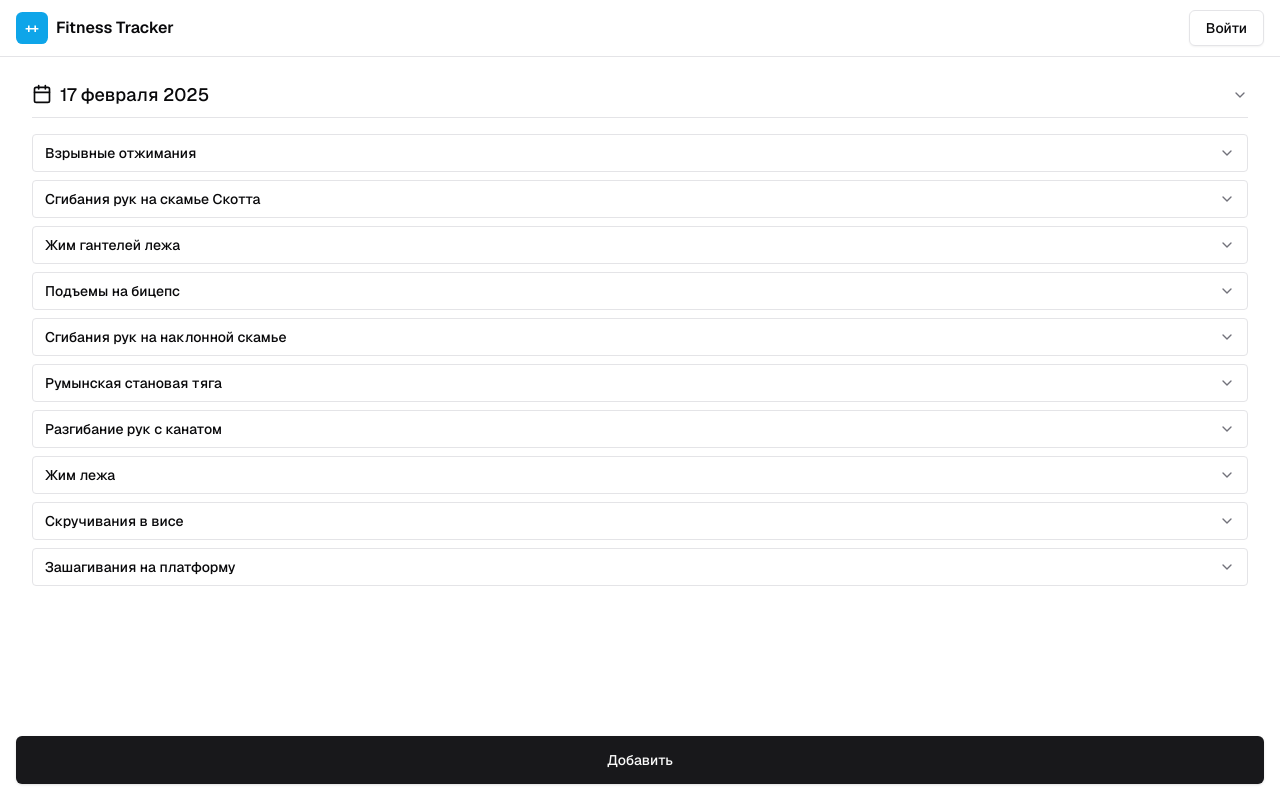
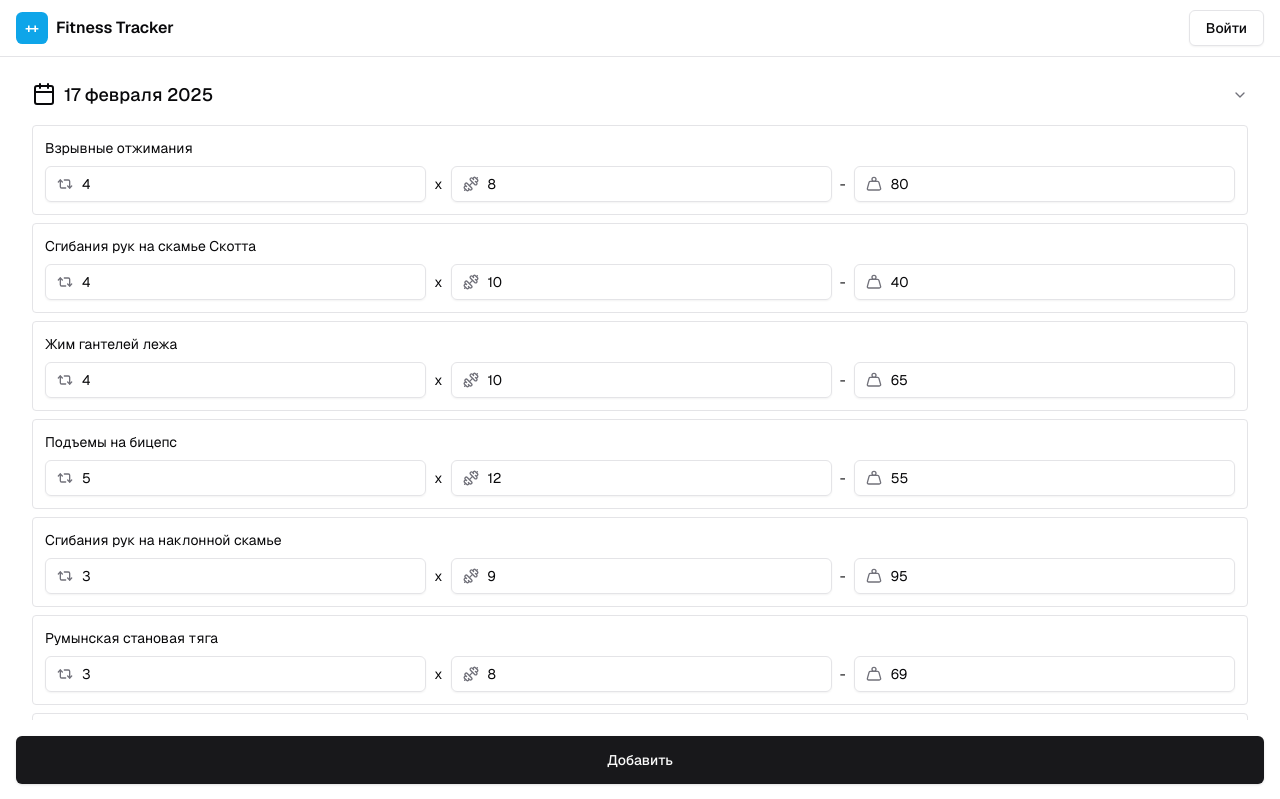
Before and after one commit to mazurovandre/fitness-tracker-frontend, a Next.js app: page / in a window 1280 px wide. Shown: the top 799 px of the page. Built offline with nearby package versions, Linux system fonts and the light colour scheme.

Commit message:
Added new icons

```diff
--- a/app/components/AddWorkout/AddWorkout.tsx
+++ b/app/components/AddWorkout/AddWorkout.tsx
@@ -22,7 +22,7 @@ import { Label } from '@/components/ui/label';
 import { useQuery } from '@tanstack/react-query';
 import { useState } from 'react';
 import { fetchExercises } from '../WorkoutList/fetchExercises';
-import { CheckboxIcon } from '../ui/icons/checkbox-icon';
+import { Check } from 'lucide-react';
 
 interface AddWorkoutProps {
   onSubmit: (exercises: IExercise[]) => void;
@@ -74,7 +74,7 @@ export const AddWorkout: React.FC<AddWorkoutProps> = ({ onSubmit }) => {
         <span>
           [{exercise.muscleGroup}] : {exercise.name}
         </span>
-        {selectedExercises.some((e) => e.id === exercise.id) && <CheckboxIcon />}
+        {selectedExercises.some((e) => e.id === exercise.id) && <Check />}
       </CommandItem>
     ));
   };
--- a/app/components/TrainingCalendar/TrainingCalendar.tsx
+++ b/app/components/TrainingCalendar/TrainingCalendar.tsx
@@ -10,20 +10,18 @@ import {
 import { useState } from 'react';
 import { format } from 'date-fns';
 import { ru } from 'date-fns/locale';
-import { CalendarIcon } from '../ui/icons/calendar-icon';
+import { Calendar as CalendarIcon } from 'lucide-react';
 
 export function TrainingCalendar() {
   const [date, setDate] = useState<Date | undefined>(new Date());
 
   return (
     <Accordion type='single' collapsible className='w-full'>
-      <AccordionItem value='calendar'>
+      <AccordionItem value='calendar' className='border-b-0'>
         <AccordionTrigger className='text-lg pt-0 pb-2 !no-underline'>
           <div className='flex items-center gap-2'>
             <CalendarIcon className='mb-[2px]' />
-            <span className=''>
-              {date ? format(date, 'd MMMM yyyy', { locale: ru }) : 'Выберите дату'}
-            </span>
+            {date ? format(date, 'd MMMM yyyy', { locale: ru }) : 'Выберите дату'}
           </div>
         </AccordionTrigger>
         <AccordionContent>
--- a/app/components/WorkoutList/WorkoutList.tsx
+++ b/app/components/WorkoutList/WorkoutList.tsx
@@ -31,7 +31,7 @@ export default function WorkoutList() {
   };
 
   return (
-    <div className='h-full flex flex-col gap-4 pb-16'>
+    <div className='h-full flex flex-col gap-2 pb-16'>
       <TrainingCalendar />
       <div className='flex flex-col gap-2'>
         {workouts.map((workout) => (
--- a/app/components/WorkoutListItem.tsx
+++ b/app/components/WorkoutListItem.tsx
@@ -1,41 +1,130 @@
 'use client';
 
-import {
-  Accordion,
-  AccordionContent,
-  AccordionItem,
-  AccordionTrigger,
-} from '@/components/ui/accordion';
+import { IWorkout } from '@/app/types/types';
+import { Form, FormControl, FormField, FormItem } from '@/components/ui/form';
 import { Input } from '@/components/ui/input';
-import React from 'react';
-import { IWorkout } from '../types/types';
+import { zodResolver } from '@hookform/resolvers/zod';
+import { Dumbbell, Repeat2, Weight } from 'lucide-react';
+import { useEffect } from 'react';
+import { useForm } from 'react-hook-form';
+import { useDebouncedCallback } from 'use-debounce';
+import * as z from 'zod';
 
-interface IProps {
-  workout: IWorkout;
-}
+const formSchema = z.object({
+  sets: z.number().min(0, 'Количество подходов должно быть больше 0'),
+  reps: z.number().min(0, 'Количество повторений должно быть больше 0'),
+  weight: z.number().min(0, 'Вес должен быть больше 0'),
+});
 
-const WorkoutListItem: React.FC<IProps> = ({ workout }) => {
-  const { exercise, sets, reps, weight } = workout;
+export default function WorkoutListItem({ workout }: { workout: IWorkout }) {
+  const { exercise } = workout;
+
+  const form = useForm<z.infer<typeof formSchema>>({
+    resolver: zodResolver(formSchema),
+    defaultValues: {
+      sets: workout.sets,
+      reps: workout.reps,
+      weight: workout.weight,
+    },
+  });
+
+  const debouncedSubmit = useDebouncedCallback((values: z.infer<typeof formSchema>) => {
+    console.log('Saving workout:', values);
+    // Здесь будет логика сохранения в API
+  }, 1000);
+
+  useEffect(() => {
+    const subscription = form.watch((value) => {
+      if (value.sets !== undefined && value.reps !== undefined && value.weight !== undefined) {
+        debouncedSubmit({
+          sets: value.sets,
+          reps: value.reps,
+          weight: value.weight,
+        });
+      }
+    });
+    return () => subscription.unsubscribe();
+  }, [form.watch, debouncedSubmit]);
 
   return (
-    <Accordion type='single' collapsible className='w-full'>
-      <AccordionItem value='exercise' className='border rounded'>
-        <AccordionTrigger className='px-3 py-2 hover:no-underline'>
-          <div className='text-sm'>{exercise?.name}</div>
-        </AccordionTrigger>
-        <AccordionContent>
-          <div className='flex items-center gap-2 px-3 pt-2 w-full'>
-            <Input type='number' value={sets} onChange={() => {}} className='w-full' />
-            <span className='text-sm'>x</span>
-            <Input type='number' value={reps} onChange={() => {}} className='w-full' />
-            <span className='text-sm'> - </span>
-            <Input type='number' value={weight} onChange={() => {}} className='w-full' />
-            <span className='text-sm'>кг</span>
-          </div>
-        </AccordionContent>
-      </AccordionItem>
-    </Accordion>
+    <Form {...form}>
+      <form className='border rounded p-3'>
+        <div className='text-sm mb-2'>{exercise?.name}</div>
+        <div className='flex items-center gap-2 w-full'>
+          <FormField
+            control={form.control}
+            name='sets'
+            render={({ field }) => (
+              <FormItem className='w-full'>
+                <FormControl>
+                  <div className='relative'>
+                    <Repeat2 className='absolute left-3 top-1/2 -translate-y-1/2 h-4 w-4 text-muted-foreground z-10' />
+                    <Input
+                      type='text'
+                      inputMode='numeric'
+                      pattern='[0-9]*'
+                      min={1}
+                      max={10}
+                      className='pl-9 [appearance:textfield] [&::-webkit-outer-spin-button]:appearance-none [&::-webkit-inner-spin-button]:appearance-none'
+                      {...field}
+                      onChange={(e) => field.onChange(Number(e.target.value))}
+                    />
+                  </div>
+                </FormControl>
+              </FormItem>
+            )}
+          />
+          <span className='text-sm'>x</span>
+          <FormField
+            control={form.control}
+            name='reps'
+            render={({ field }) => (
+              <FormItem className='w-full'>
+                <FormControl>
+                  <div className='relative'>
+                    <Dumbbell className='absolute left-3 top-1/2 -translate-y-1/2 h-4 w-4 text-muted-foreground z-10' />
+                    <Input
+                      type='text'
+                      inputMode='numeric'
+                      pattern='[0-9]*'
+                      min={1}
+                      max={20}
+                      className='pl-9 [appearance:textfield] [&::-webkit-outer-spin-button]:appearance-none [&::-webkit-inner-spin-button]:appearance-none'
+                      {...field}
+                      onChange={(e) => field.onChange(Number(e.target.value))}
+                    />
+                  </div>
+                </FormControl>
+              </FormItem>
+            )}
+          />
+          <span className='text-sm'>-</span>
+          <FormField
+            control={form.control}
+            name='weight'
+            render={({ field }) => (
+              <FormItem className='w-full'>
+                <FormControl>
+                  <div className='relative'>
+                    <Weight className='absolute left-3 top-1/2 -translate-y-1/2 h-4 w-4 text-muted-foreground z-10' />
+                    <Input
+                      type='text'
+                      inputMode='decimal'
+                      pattern='[0-9]*'
+                      min={0}
+                      max={200}
+                      step={2.5}
+                      className='pl-9 [appearance:textfield] [&::-webkit-outer-spin-button]:appearance-none [&::-webkit-inner-spin-button]:appearance-none'
+                      {...field}
+                      onChange={(e) => field.onChange(Number(e.target.value))}
+                    />
+                  </div>
+                </FormControl>
+              </FormItem>
+            )}
+          />
+        </div>
+      </form>
+    </Form>
   );
-};
-
-export default WorkoutListItem;
+}
--- a/app/components/ui/icons/calendar-icon.tsx
+++ /dev/null
@@ -1,24 +0,0 @@
-import { SVGProps } from 'react';
-
-export function CalendarIcon(props: SVGProps<SVGSVGElement>) {
-  return (
-    <svg
-      xmlns='http://www.w3.org/2000/svg'
-      width='20'
-      height='20'
-      viewBox='0 0 24 24'
-      fill='none'
-      stroke='currentColor'
-      strokeWidth='2'
-      strokeLinecap='round'
-      strokeLinejoin='round'
-      className='text-muted-foreground'
-      {...props}
-    >
-      <rect width='18' height='18' x='3' y='4' rx='2' ry='2' />
-      <line x1='16' x2='16' y1='2' y2='6' />
-      <line x1='8' x2='8' y1='2' y2='6' />
-      <line x1='3' x2='21' y1='10' y2='10' />
-    </svg>
-  );
-}
--- a/app/components/ui/icons/checkbox-icon.tsx
+++ /dev/null
@@ -1,20 +0,0 @@
-import { SVGProps } from 'react';
-
-export function CheckboxIcon(props: SVGProps<SVGSVGElement>) {
-  return (
-    <svg
-      xmlns='http://www.w3.org/2000/svg'
-      width='16'
-      height='16'
-      viewBox='0 0 24 24'
-      fill='none'
-      stroke='currentColor'
-      strokeWidth='2'
-      strokeLinecap='round'
-      strokeLinejoin='round'
-      className='text-muted-foreground'
-    >
-      <polyline points='20 6 9 17 4 12' />
-    </svg>
-  );
-}
--- a/package.json
+++ b/package.json
@@ -31,6 +31,7 @@
     "react-hook-form": "^7.54.2",
     "tailwind-merge": "^3.0.1",
     "tailwindcss-animate": "^1.0.7",
+    "use-debounce": "^10.0.4",
     "vaul": "^1.1.2",
     "zod": "^3.24.2"
   },
```
Also changed, not shown: 1 other file (tests, documents, lock files or other folders).
